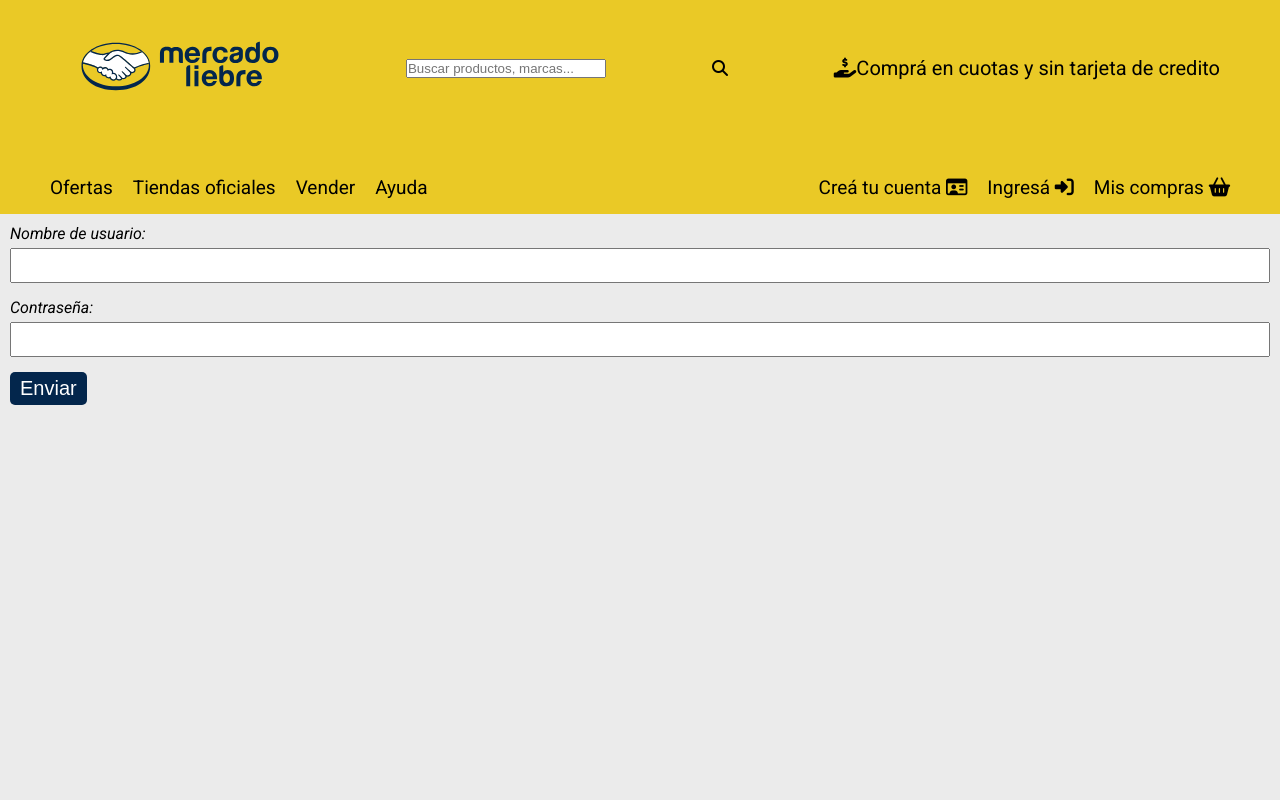
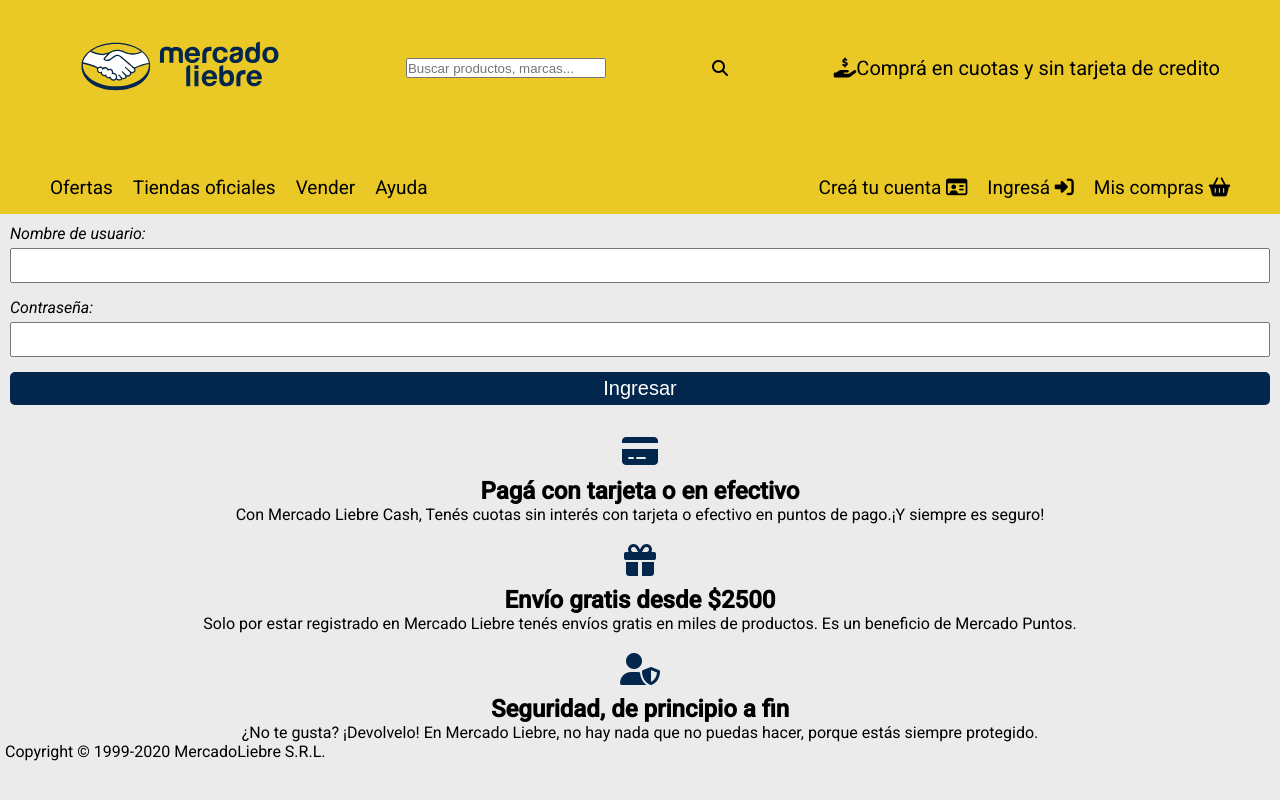
Before and after one commit to Santi-1997/ProyectoIndividual-ML, a website: page views/login.html in a window 1280 px wide. Drawn offline with Linux system fonts and the light colour scheme.

Commit message:
actualizando el proyecto

```diff
--- a/package.json
+++ b/package.json
@@ -10,6 +10,7 @@
   "author": "",
   "license": "ISC",
   "dependencies": {
+    "body-parser": "^1.19.0",
     "express": "^4.17.1"
   }
 }
--- a/public/css/styles.css
+++ b/public/css/styles.css
@@ -77,8 +77,9 @@
 }
 
 .search{
-    width: 50%;
+    width: 100%;
     max-width: 200px;
+    height: 20px;
 }
 
 
@@ -175,7 +176,7 @@
     margin:0 10px
 }
 
-/*registro*/
+/*register*/
 .control-formulario{
     margin-bottom: 15px;
 }
@@ -202,6 +203,10 @@
     color:#FFF;
     padding: 5px 10px;
     border-radius: 5px;
+    width: 100%;
+    display: flex;
+    justify-content: center;
+
 
 }
 
--- a/views/login.html
+++ b/views/login.html
@@ -33,7 +33,7 @@
                     </ul>
 
                     <ul>
-                        <li><a href="/registro">Creá tu cuenta <i class="far fa-id-card"></i></a></li>
+                        <li><a href="/register">Creá tu cuenta <i class="far fa-id-card"></i></a></li>
                         <li><a href="/login">Ingresá <i class="fas fa-sign-in-alt"></i></a></li>
                         <li><a href="#">Mis compras <i class="fas fa-shopping-basket"></i></a></li>
                     </ul>
@@ -44,10 +44,10 @@
 
      </header>
 
-     <form action="/crear-producto" method="POST" class="create-form">
+     <form action="/" method="POST" class="create-form">
         <div class="control-formulario">
           <label>Nombre de usuario: </label>
-          <input type="text" name="nombreusuario" class="control">
+          <input type="text" name="name" class="control">
         </div>
 
         <div class="control-formulario">
@@ -55,9 +55,32 @@
             <input type="password" name="password" class="control">
         </div>
 
-        <button type="submit"class="boton-formulario">Enviar</button>
+        <button type="submit"class="boton-formulario">Ingresar</button>
 
     </form>
+    <footer>
+        <section class="footer">
+            <div class="icon"><i class="fas fa-credit-card"></i></div>
+            <h2>Pagá con tarjeta o en efectivo</h2>
+            <p>Con Mercado Liebre Cash, Tenés cuotas sin interés con tarjeta o efectivo en puntos de pago.¡Y siempre es seguro!</p>
+        </section>
+
+        <section class="footer">
+            <div class="icon"><i class="fas fa-gift"></i></div>
+            <h2>Envío gratis desde $2500</h2>
+            <p>Solo por estar registrado en Mercado Liebre tenés envíos gratis en miles de productos. Es un beneficio de Mercado Puntos.</p>
+        </section>
+
+        <section class="footer">
+            <div class="icon"><i class="fas fa-user-shield"></i></div>
+            <h2>Seguridad, de principio a fin</h2>
+            <p>¿No te gusta? ¡Devolvelo! En Mercado Liebre, no hay nada que no puedas hacer, porque estás siempre protegido.</p>
+        </section>
+
+        <P>Copyright © 1999-2020 MercadoLiebre S.R.L.</P>
+
+
+    </footer>
 
 
 
```
Also changed, not shown: app.js (+11 -1 lines), views/home.html (+1 -1 lines), views/register.html (+37 -6 lines).
